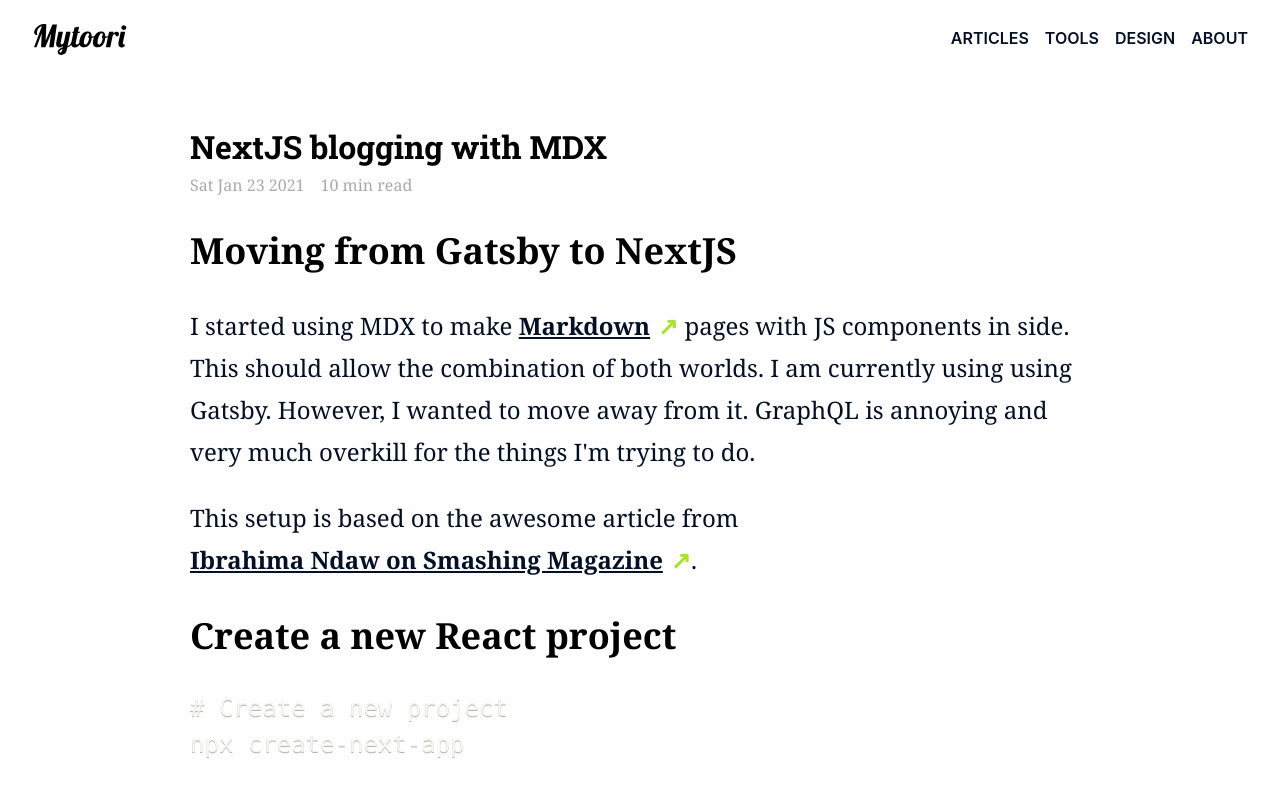
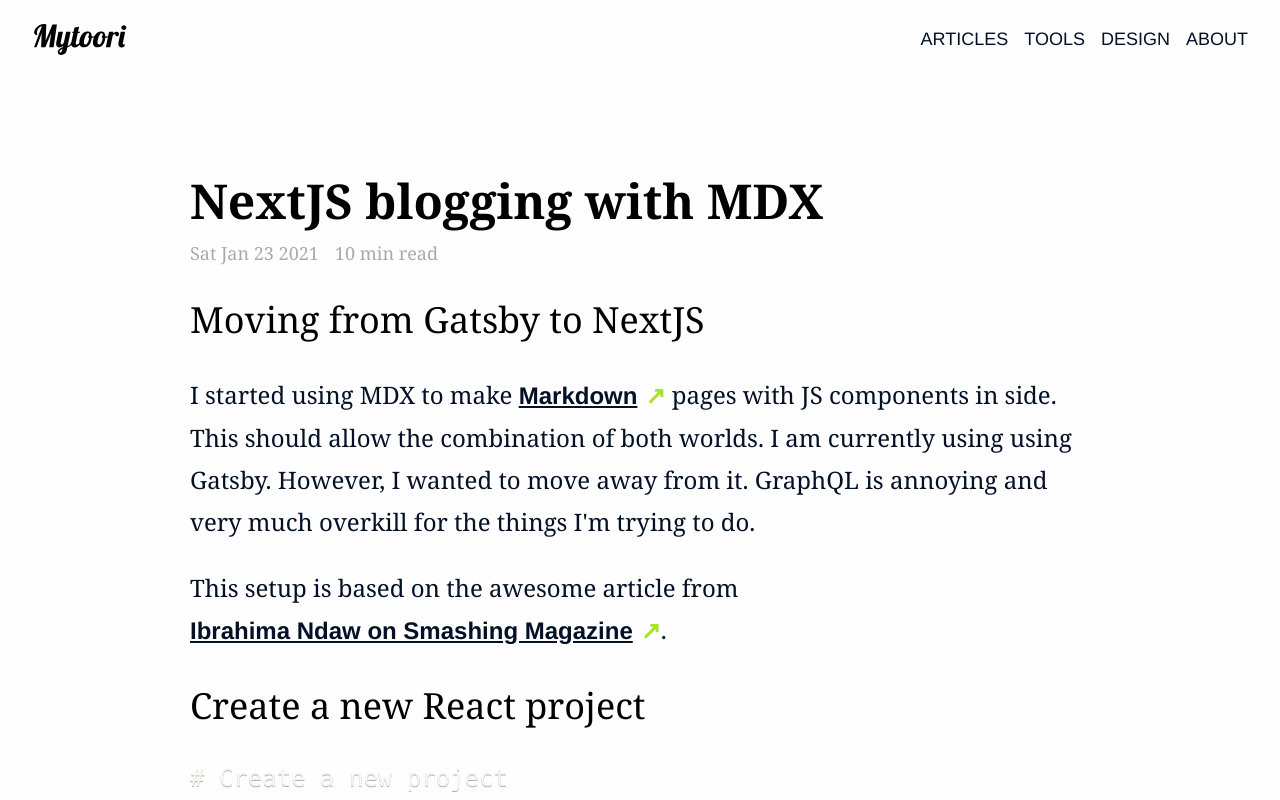
Before and after one commit to Giwan/blog, a Next.js app: page /blog/2021-01-23-next-js-blog in a window 1280 px wide. Shown: the top 800 px of the page. Built offline with nearby package versions, Linux system fonts and the light colour scheme.

Commit message:
styling update

```diff
--- a/components/Article/ArticleHeader.js
+++ b/components/Article/ArticleHeader.js
@@ -13,7 +13,11 @@ const ArticleHeader = ({ meta, isBlogPost }) => {
     return (
         <div className={styles.articleItem}>
             <header className={styles.articleHeader}>
-                <h1>{meta.title}</h1>
+                {isBlogPost ? (
+                    <h1 className={styles.articleHeaderh1}>{meta.title}</h1>
+                ) : (
+                    <h2 className={styles.articleItemHeader}>{meta.title}</h2>
+                )}
             </header>
             <div className={styles.articleHeaderMetaDetails}>
                 <span>{new Date(meta.published).toDateString()}</span>
--- a/components/Article/article.module.css
+++ b/components/Article/article.module.css
@@ -21,3 +21,10 @@
     color: var(--color-accent);
     margin-left: calc(var(--unit) / 2);
 }
+
+.article h1,
+.article h2,
+.article h3,
+.article h4 {
+    font-weight: normal;
+}
--- a/components/Article/articleHeader.module.css
+++ b/components/Article/articleHeader.module.css
@@ -1,4 +1,4 @@
-.articleItem:hover h1 {
+.articleItem:hover h2 {
     text-decoration: underline;
 }
 
@@ -7,18 +7,31 @@
     margin-top: var(--unit);
 }
 
-.articleHeader h1 {
+.articleHeader h2 {
     font-weight: normal;
     line-height: 1.2em;
     color: var(--color-primary);
     margin: 0;
     font-size: var(--font-size-large-x);
-    font-family: var(--font-family-header);
+    font-family: var(--font-family-text-2);
+    font-weight: 700;
+    opacity: 0.8;
+}
+
+/* The header shown when in the article
+ * This is written this way because of
+ * line 25 in article.module.css
+ */
+.articleItem .articleHeaderh1 {
+    font-size: var(--font-size-large-xx);
+    font-weight: 700;
+    margin-bottom: 0;
 }
 
 .articleHeaderSummary {
     margin-bottom: var(--unit);
     font-size: var(--font-size-default);
+    opacity: 0.75;
 }
 
 .articleHeaderSummary p {
@@ -26,6 +39,7 @@
     margin: 0;
     margin-top: calc(var(--unit) / 2);
     font-family: var(--font-family-text-2);
+    font-size: var(--font-size-small);
 }
 
 .articleHeaderMetaDetails {
--- a/components/ArticleItem/ArticleItem.js
+++ b/components/ArticleItem/ArticleItem.js
@@ -10,7 +10,7 @@ const ArticleItem = ({
 }) => (
     <article className={styles.articleItem}>
         <Link href={"/blog" + link}>
-            <a>
+            <a className={styles.articleItemLink}>
                 <ArticleHeader meta={meta} />
             </a>
         </Link>
--- a/components/ArticleItem/articleItem.module.css
+++ b/components/ArticleItem/articleItem.module.css
@@ -1,3 +1,7 @@
 .articleItem {
     text-decoration: none;
 }
+
+.articleItemLink {
+    text-decoration: none;
+}
--- a/components/Header/header.module.css
+++ b/components/Header/header.module.css
@@ -1,6 +1,4 @@
 .header {
-    cursor: pointer;
-    /* border-bottom: 1px solid silver; */
     position: fixed;
     width: 100vw;
     height: calc(var(--unit) * 5);
@@ -10,11 +8,13 @@
     grid-template-columns: 1fr minmax(200px, 2fr);
     align-items: center;
     background-color: var(--color-primary-light);
+    z-index: 100;
 }
 
 .headerLogo {
     border-bottom: 1px solid transparent;
     transition: scale 0.2s;
+    cursor: pointer;
 }
 
 .headerLogo:hover {
--- a/components/HeaderNav/headernav.module.css
+++ b/components/HeaderNav/headernav.module.css
@@ -1,7 +1,3 @@
-.headerNav {
-    background-color: var(--color-primary-light);
-}
-
 .headerNav ul {
     display: flex;
     justify-content: flex-end;
@@ -12,11 +8,6 @@
     margin-left: var(--unit);
     text-transform: uppercase;
     font-size: var(--font-size-small);
-    font-weight: 600;
-}
-
-.headerNav ul li:hover {
-    text-decoration: underline;
 }
 
 @media (max-width: 414px) {
@@ -26,7 +17,13 @@
 }
 
 .headerNav a {
+    text-decoration: none;
     border-bottom: 4px solid transparent;
+    border-bottom: calc(var(--unit) / 4) solid transparent;
+    transition: border 0.2s;
+}
+.headerNav a:hover {
+    border-bottom: calc(var(--unit) / 4) solid var(--color-accent);
 }
 
 .activeLink a {
--- a/styles/globals.css
+++ b/styles/globals.css
@@ -5,10 +5,11 @@
     --unit: 16px;
 
     --font-size-default: 24px;
-    --font-size-small: 16px;
+    --font-size-small: 18px;
     --font-size-small-x: 14px;
     --font-size-large: 26px;
     --font-size-large-x: 32px;
+    --font-size-large-xx: 48px;
     /* colors */
     --color-primary-dark: #031026;
     /* --color-primary-dark: #222222; */
@@ -19,8 +20,8 @@
 
     /* fonts */
     /* --font-family-header: Helvetica, sans-serif; */
-    --font-family-header: "Roboto Slab", serif;
-    --font-family-text-2: Georgia, Helvetica, sans-serif;
+    --font-family-header: Helvetica, sans-serif;
+    --font-family-text-2: Georgia, serif;
 }
 
 html,
@@ -28,18 +29,19 @@ body {
     padding: 0;
     margin: 0;
     font-size: var(--font-size-default);
-    font-family: -apple-system, BlinkMacSystemFont, Segoe UI, Roboto, Oxygen,
-        Ubuntu, Cantarell, Fira Sans, Droid Sans, Helvetica Neue, sans-serif;
+    /* font-family: -apple-system, BlinkMacSystemFont, Segoe UI, Roboto, Oxygen,
+        Ubuntu, Cantarell, Fira Sans, Droid Sans, Helvetica Neue, sans-serif; */
 
+    font-family: var(--font-family-text-2);
     background-color: var(--color-primary-light);
 }
 
 a {
     color: inherit;
-    text-decoration: none;
     transition: scale 0.2s;
     display: inline-block;
     color: var(--color-primary-dark);
+    font-family: var(--font-family-header);
 }
 
 a:active {
@@ -53,7 +55,6 @@ a:active {
 p {
     line-height: 1.75em;
     color: var(--color-primary-dark);
-    /* font-family: var(--font-family-text); */
 }
 
 p code {
```
Also changed, not shown: data/tools.js (+9 -0 lines), pages/blog/2020-12-23-animation/RadarDemo.js (+6 -2 lines), pages/blog/2020-12-23-animation/index.mdx (+13 -11 lines), pages/blog/2020-12-23-animation/radar.png (added).
